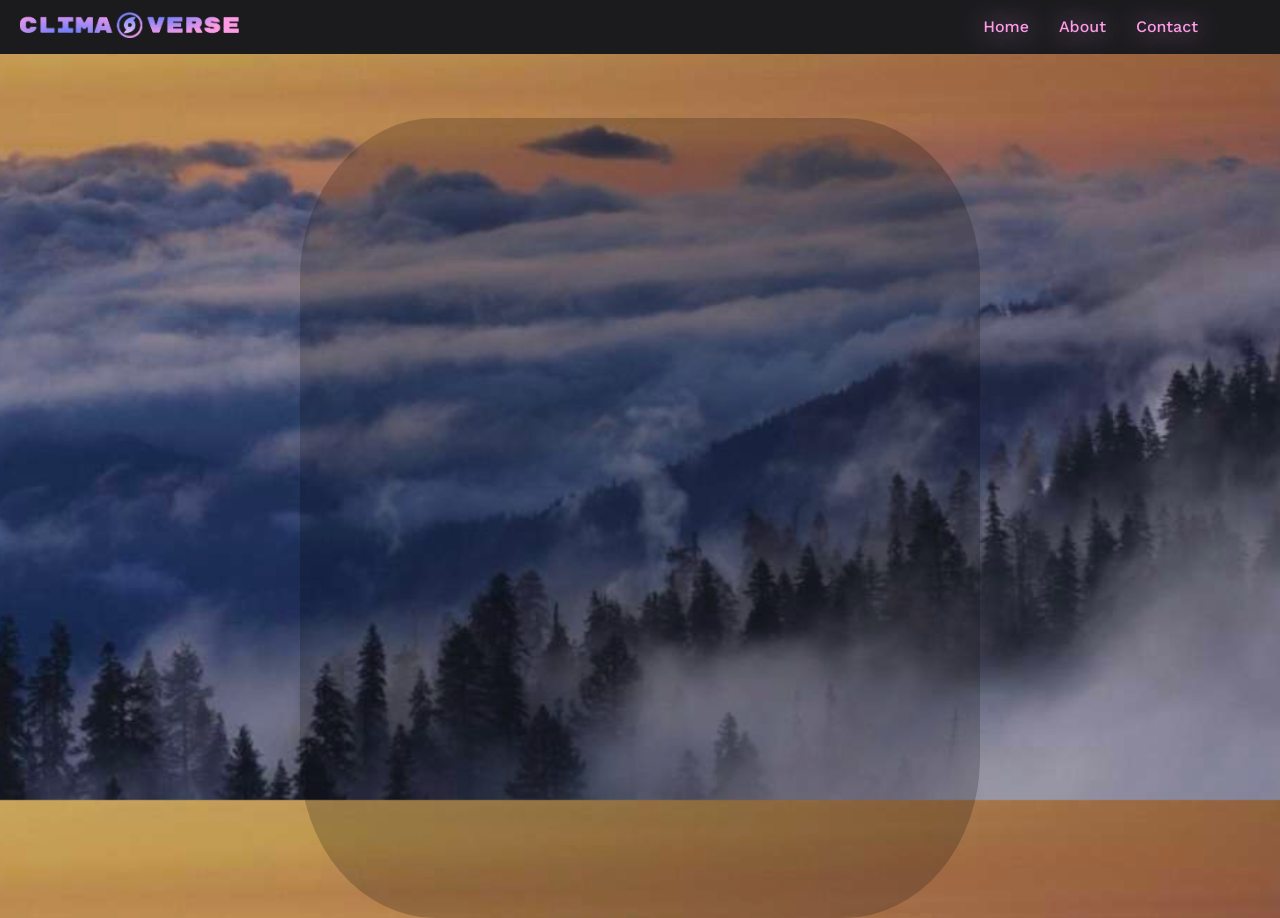
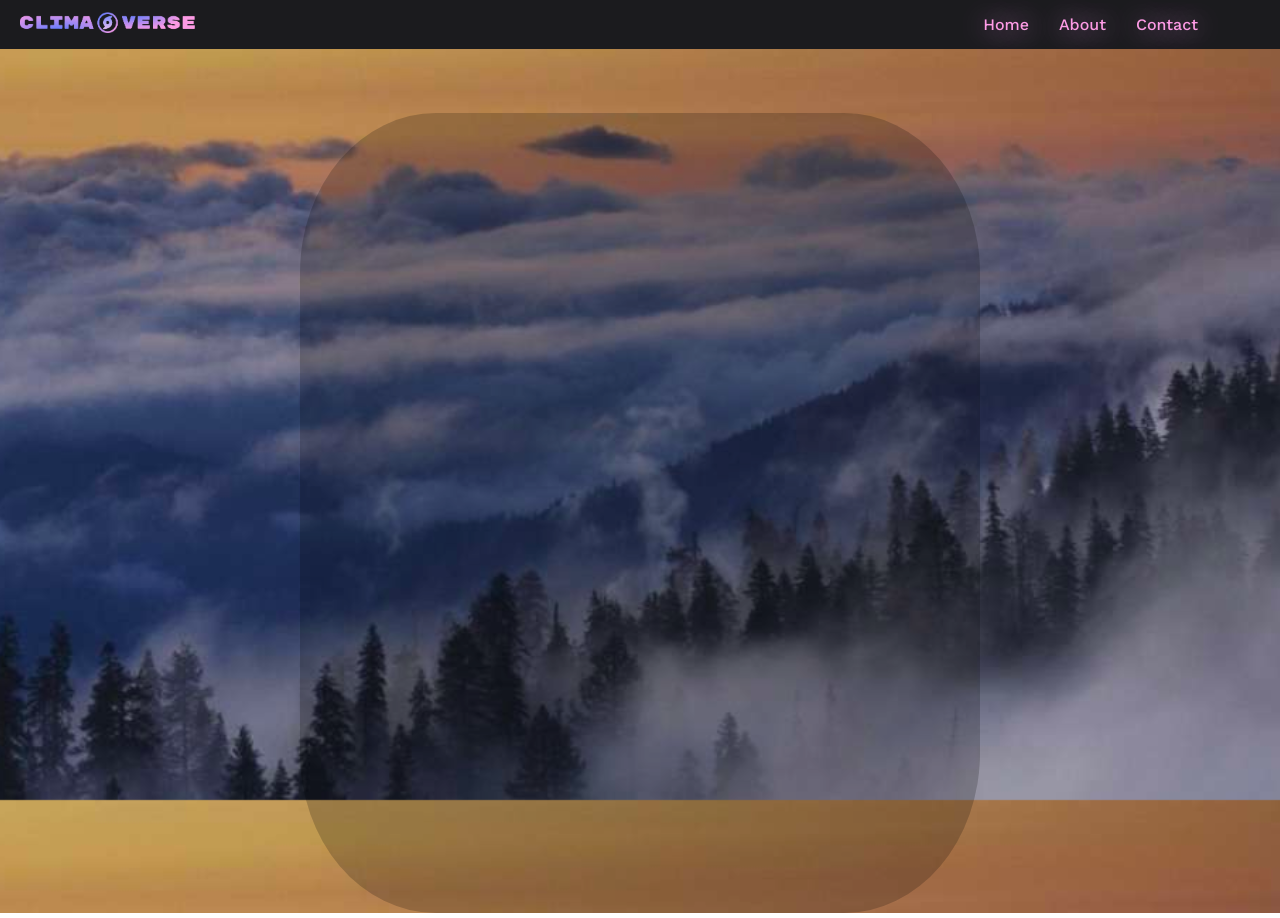
Before and after one commit to HorizonalEntity/Climaverse, a plain HTML site: page index.html in a window 1280 px wide. Drawn offline with nearby package versions, Linux system fonts and the light colour scheme; a web font is replaced by a local one.

Commit message:
Making the site more attractive

```diff
--- a/index.css
+++ b/index.css
@@ -30,10 +30,9 @@ body {
 }
 .logo-container {
     display: block;
-    margin: 0 auto;
 }
 .logo-container .logo img{
-    width: 50%;
+    width: 40%;
     height: 10%;
 }
 
@@ -45,7 +44,7 @@ body {
 .menu li {padding-left: 30px;}
 .menu li a {
     text-shadow:1px 1px 30px #fd9be4;
-    margin-right:auto;
+    margin-right: auto;
     text-decoration: none;
     color: var(--color4);
     text-align: center;
```
